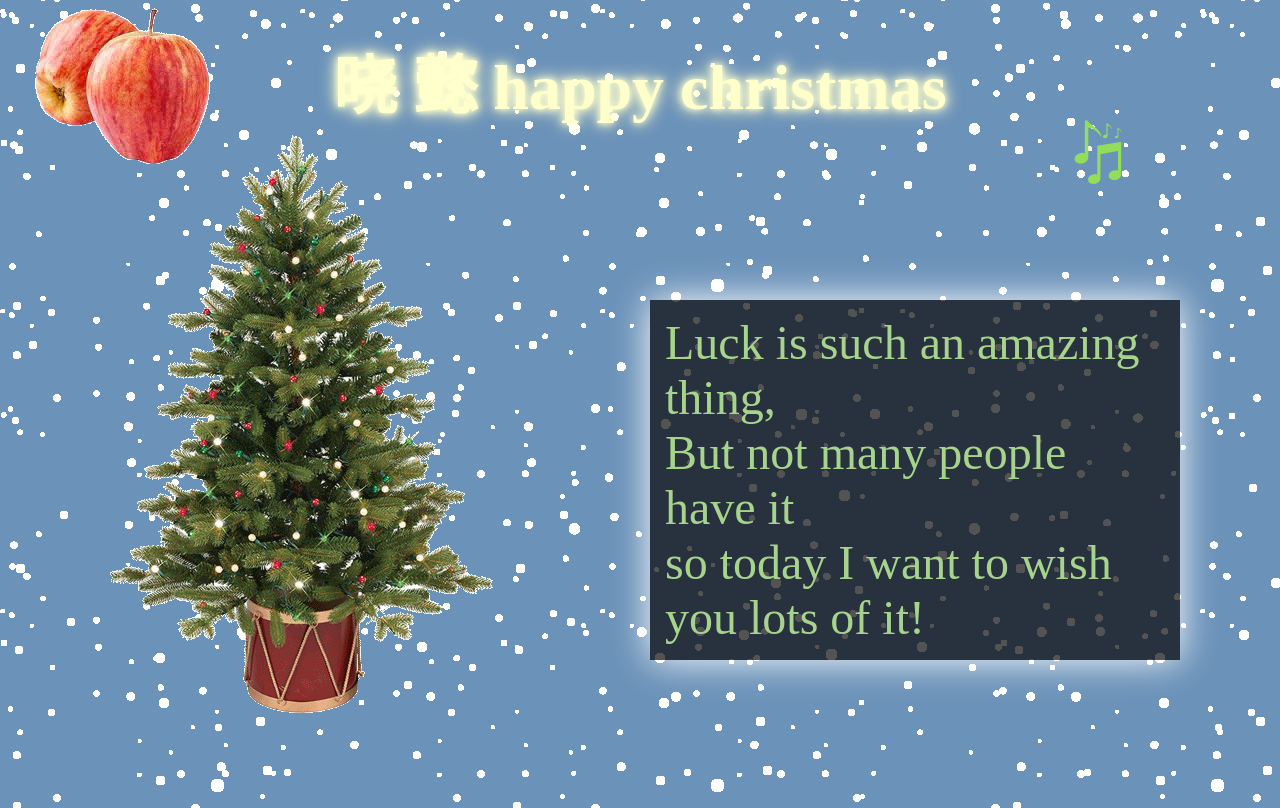
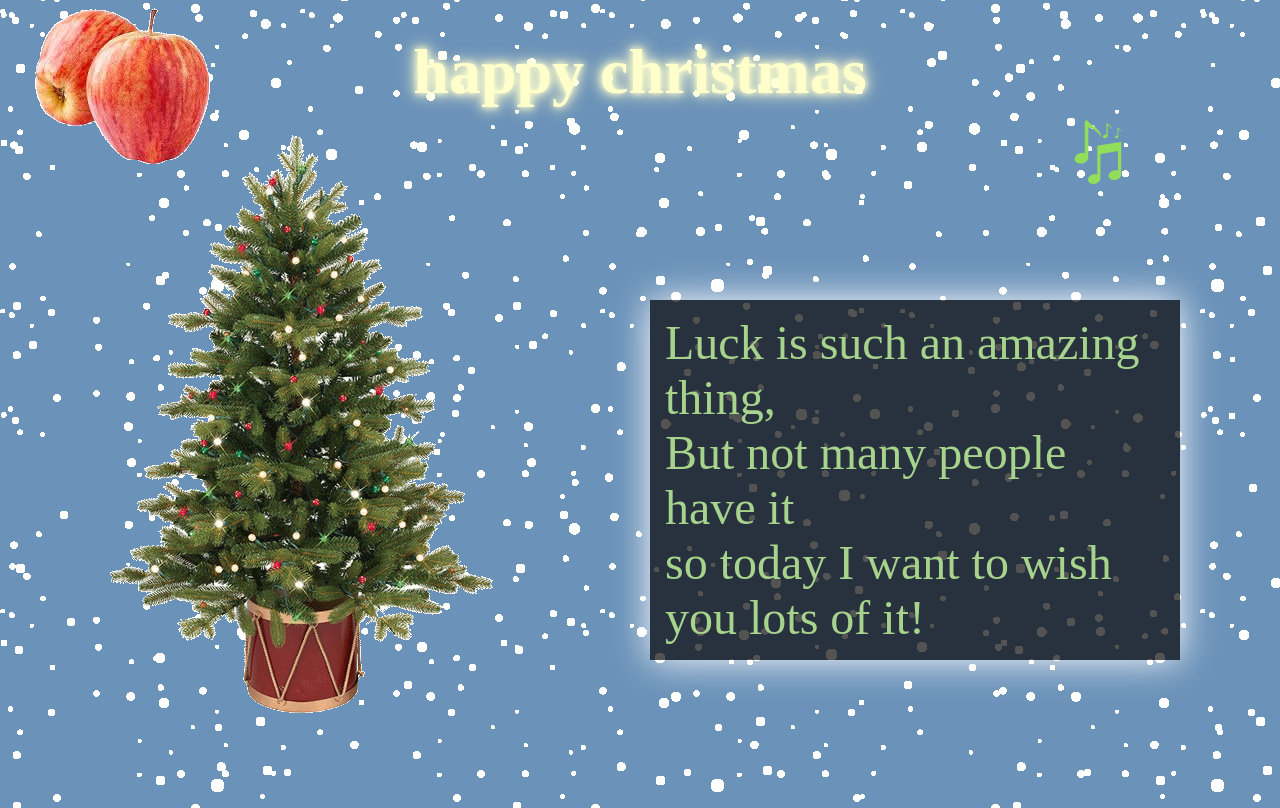
Before and after one commit to diweiqiang/happy_christmas, a plain HTML site: page snowing.html in a window 1280 px wide. Drawn offline with Linux system fonts and the light colour scheme.

Commit message:
Update snowing.html

```diff
--- a/snowing.html
+++ b/snowing.html
@@ -79,7 +79,7 @@
 <img id="tree" src="image/christmas.png">
 <audio id="myAudio" src="songs/Jingle%20Bells%20(Christmas%20Song).mp3" autoplay></audio>
 <div class="sayHello">
-    晓 懿 happy christmas
+    happy christmas
 </div>
 <div id="words">
     Luck is such an amazing thing,<br>
```
